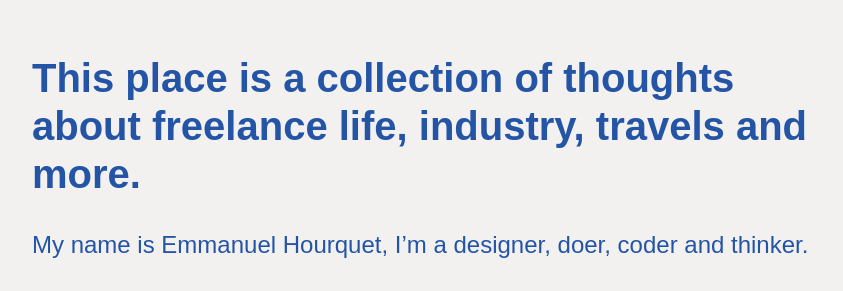
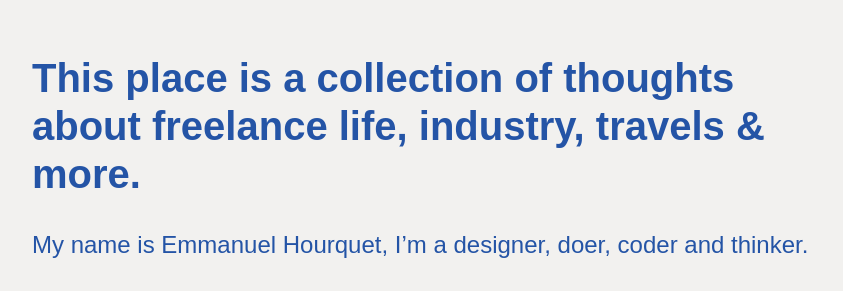
Before and after one commit to emho-lab/journal, a Jekyll site: the page built from about.markdown, in a window 1280 px wide. Shown: the part 186-477 px from the top of the page, without its empty margins (218-1061 px from the left). Built offline with Jekyll 4.4.1, drawn with Linux system fonts in a browser that asks for light colours; some web fonts are replaced.

Commit message:
Updated About

```diff
--- a/about.markdown
+++ b/about.markdown
@@ -4,7 +4,7 @@ permalink: "/about/"
 layout: default
 ---
 
-## This place is a collection of thoughts about freelance life, industry, travels and more.
+## This place is a collection of thoughts about freelance life, industry, travels & more.
 ### My name is Emmanuel Hourquet, I'm a designer, doer, coder and thinker.
 
 ## ![Hi.png](/uploads/Hi.png)
```
